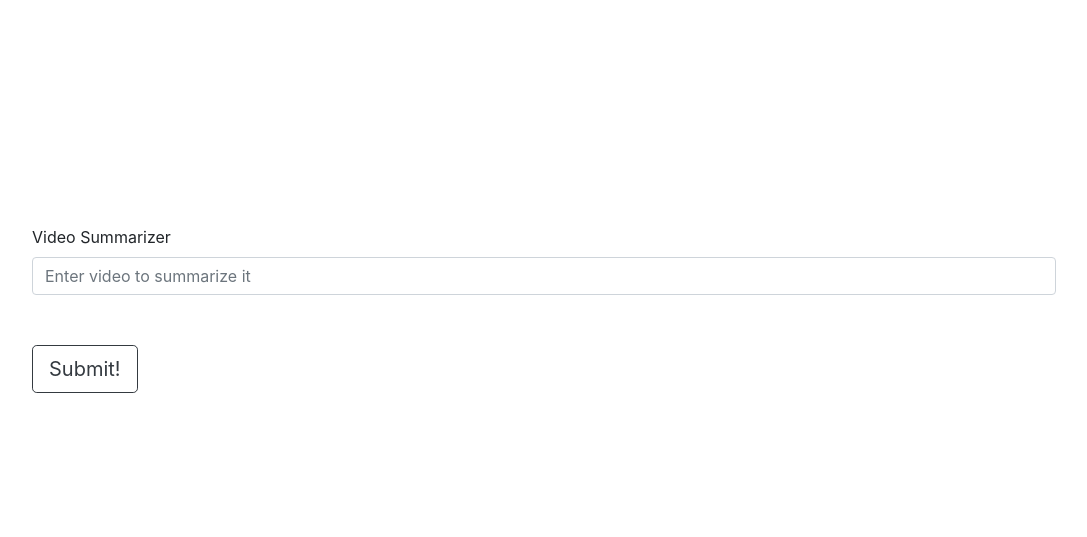
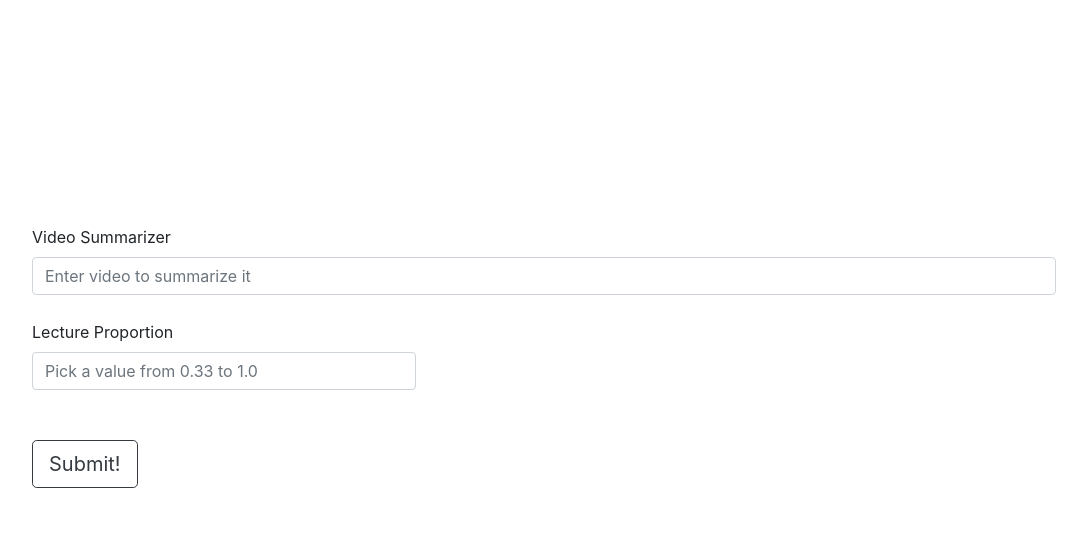
Before and after one commit to sahilrao21/LectureSummarization, a Flask app: page / in a window 1280 px wide. Shown: the top 537 px of the page, without its empty margins (68-1155 px from the left). Run offline with Flask 2, Linux system fonts and the light colour scheme; some libraries are stand-ins or nearby versions.

Commit message:
Added form for lecture proportion

```diff
--- a/main.py
+++ b/main.py
@@ -10,10 +10,13 @@ def search_home():
 @app.route("/transcript", methods=['POST'])
 def transcript():
     the_link = request.form['link']
+    percentage_size = float(request.form['proportion'])
     # the_cookies = request.form['cookies']
     # video_yn = request.form['download_video']
     # audio_yn = request.form['download_audio']
-    vtt = dl_youtube.video_download(the_link, 22)
+    assert the_link is not '', "Please Input a Link"
+    assert percentage_size>=0.33 and percentage_size <= 1, "Please Input a Valid Proportion"
+    vtt = dl_youtube.video_download(the_link, False)
     the_transcript = transcript_of_captions.generate_transcript(vtt)
 
     return render_template("transcript.html", transc=the_transcript)
--- a/puncuator.py
+++ b/puncuator.py
@@ -12,7 +12,7 @@ Output:
 Trascript as a Text File including punctuation, in the format video_id.txt
 Returns name of the text file.
 
-ML Model from the Institute of Cybernetics of Tut
+Source: ML Model from the Institute of Cybernetics of Tut
 """
 
 def punctuate_transcript(subtitle):
--- a/templates/index.html
+++ b/templates/index.html
@@ -8,13 +8,18 @@
     <!-- Bootstrap CSS -->
     <link rel="stylesheet" href="https://stackpath.bootstrapcdn.com/bootstrap/4.3.1/css/bootstrap.min.css" integrity="sha384-ggOyR0iXCbMQv3Xipma34MD+dH/1fQ784/j6cY/iJTQUOhcWr7x9JvoRxT2MZw1T" crossorigin="anonymous">
 
-    <title>Hello, world!</title>
+    <title>Lecture Summarizer</title>
   </head>
   <body>
     <form id="forms" action="/transcript" method="post">
   <div class="form-group" style="margin: 225px 50px 50px 100px;width:80%;text-align:left">
     <label for="videobar" style="text-align: center">Video Summarizer</label>
     <input type="search" name="link" class="form-control" id="videobar" placeholder="Enter video to summarize it">
+    <!--<small id="emailHelp" class="form-text text-muted"></small>-->
+  </div>
+  <div class="form-group" style="margin: -25px 50px 50px 100px;width:30%;text-align:left">
+    <label for="propbar" style="text-align: center">Lecture Proportion</label>
+    <input type="search" name="proportion" class="form-control" id="propbar" placeholder="Pick a value from 0.33 to 1.0">
     <!--<small id="emailHelp" class="form-text text-muted"></small>-->
   </div>
     <!--<div class="form-group" style="margin:0px 50px 50px 100px; width:80%;text-align:left">-->
```
